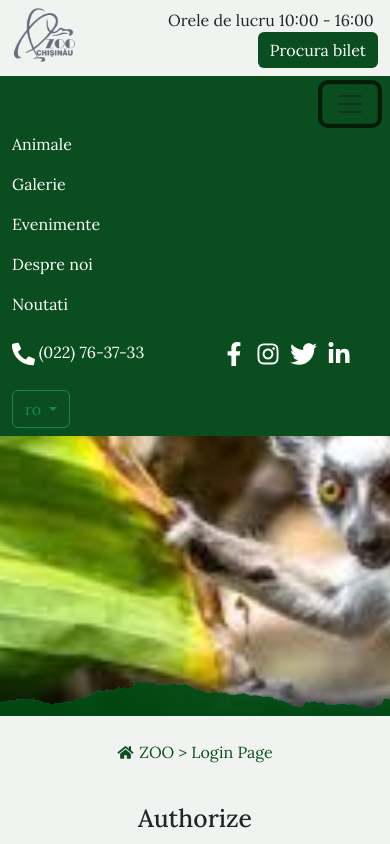
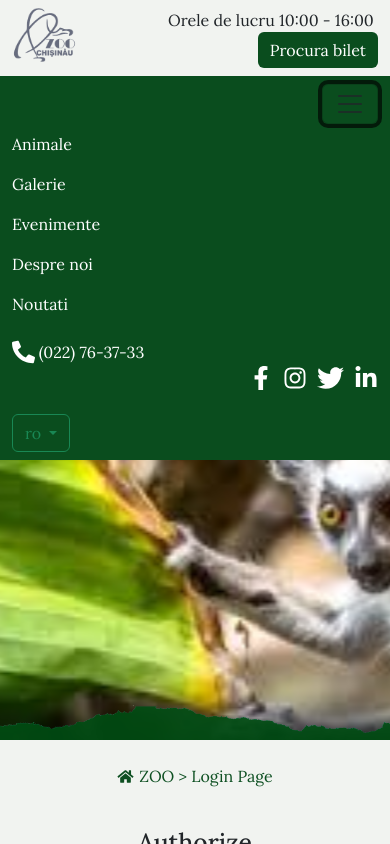
Before and after one commit to liubamiron/zoo_client, a React (Vite) app: page /login in a window 390 px wide. Both pictures are taken after a click on the button "Toggle navigation". Shown: the top 844 px of the page. Built offline with nearby package versions, Linux system fonts and the light colour scheme.

Commit message:
-align navbar mobile

```diff
--- a/src/components/NavbarPage.jsx
+++ b/src/components/NavbarPage.jsx
@@ -71,13 +71,13 @@ function NavbarPage() {
 
                         {isMobile ? (
                             <Nav className="ms-auto">
-                                <Row className={'mt-3'}>
-                                    <Col className="text_white"> <img src="/icons/phone.svg" alt="Phone Icon" className="phone-icon"/>&nbsp;
-                                        <span >(022) 76-37-33&nbsp;</span>
-                                    </Col>
-                                    <Col>
-                                        <div className="social-icons">
-                                            <a href="https://facebook.com" target="_blank" rel="noopener noreferrer">
+                                <div className="text_white d-flex align-items-center justify-content-start mt-3">
+                                    <img src="/icons/phone.svg" alt="Phone Icon" className="phone-icon"/>&nbsp;
+                                    <span>(022) 76-37-33&nbsp;</span>
+                                </div>
+                                <div>
+                                    <div className="social-icons d-flex align-items-center justify-content-end">
+                                        <a href="https://facebook.com" target="_blank" rel="noopener noreferrer">
                                                 <img src="/icons/facebook-f.svg" alt="Facebook"
                                                      className="social-icon"/>
                                             </a>
@@ -92,8 +92,8 @@ function NavbarPage() {
                                                 <img src="/icons/linkedin.svg" alt="LinkedIn" className="social-icon"/>
                                             </a>
                                         </div>
-                                    </Col>
-                                </Row>
+                                    </div>
+                                {/*</Row>*/}
                                 <Dropdown className={'mt-4'}>
                                     <Dropdown.Toggle variant="outline-success" id="dropdown-basic">{language}&nbsp;</Dropdown.Toggle>
                                     <Dropdown.Menu style={{position: 'absolute'}}>
```
